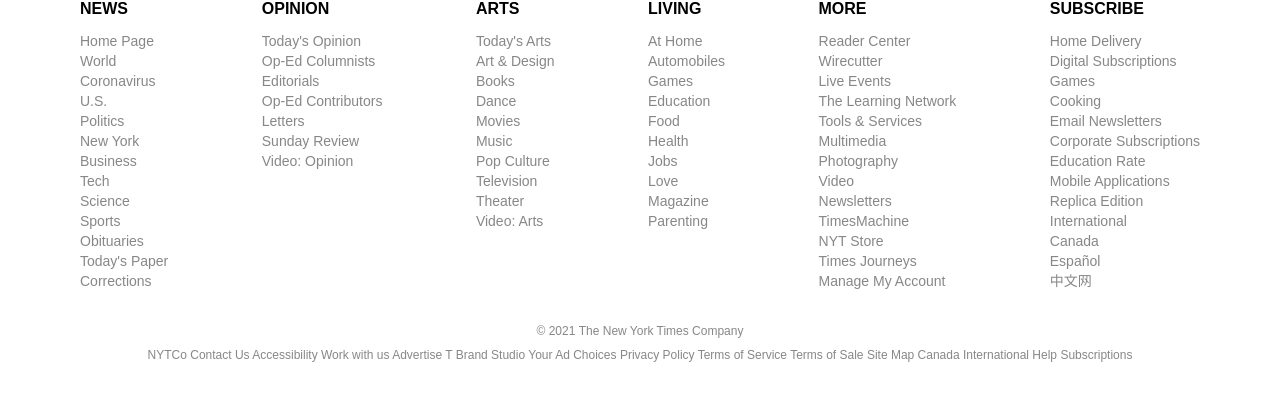
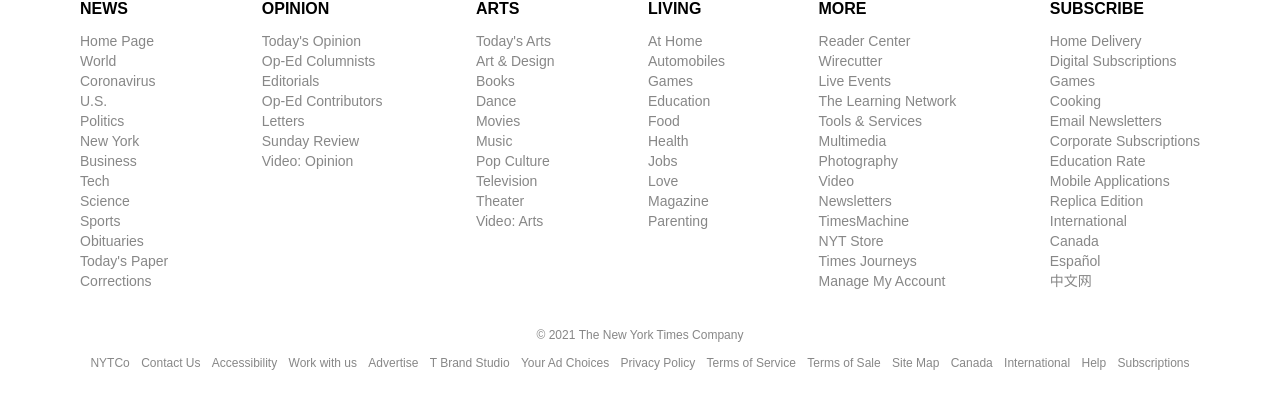
Before and after one commit to marijanbrvar/W1D1_NYT_Article, a plain HTML site: page index.html in a window 1280 px wide. Shown: the part 833-1226 px from the top of the page. Drawn offline with Linux system fonts and the light colour scheme.

Commit message:
Linted stylesheet

```diff
--- a/css/style.css
+++ b/css/style.css
@@ -28,7 +28,7 @@ nav {
   box-sizing: border-box;
   display: flex;
   justify-content: space-between;
-  box-shadow: 0 2px 2px -2px #111;;
+  box-shadow: 0 2px 2px -2px #111;
 }
 
 nav ul {
@@ -46,7 +46,6 @@ nav li a {
   font-size: 0.8em;
   font-weight: 700;
   color: #111;
-
 }
 
 .nav-buttons {
@@ -142,6 +141,14 @@ footer {
   padding: 8px 0;
 }
 
+.footer-link a {
+  padding: 4px 4px;
+}
+
+.bottom-menu a:hover {
+  text-decoration: underline;
+}
+
 .logo > div:nth-child(2) {
   margin-left: 40px;
 }
@@ -153,6 +160,10 @@ footer {
   flex-direction: column;
   justify-content: center;
   align-items: center;
+}
+
+.footer-link a:hover {
+  text-decoration: underline;
 }
 
 .footer-top-line {
--- a/index.html
+++ b/index.html
@@ -177,7 +177,7 @@
       </div>
     </div>
     <div class="footer-link">
-      <div class="copyright">© <span>2021</span> <span>The New York Times Company</span></a> </div>
+      <a href="#"><div class="copyright">© <span>2021</span> <span>The New York Times Company</span></div> </a>
       <div>
         <a href="#">NYTCo</a>
         <a href="#">Contact Us</a>
```
